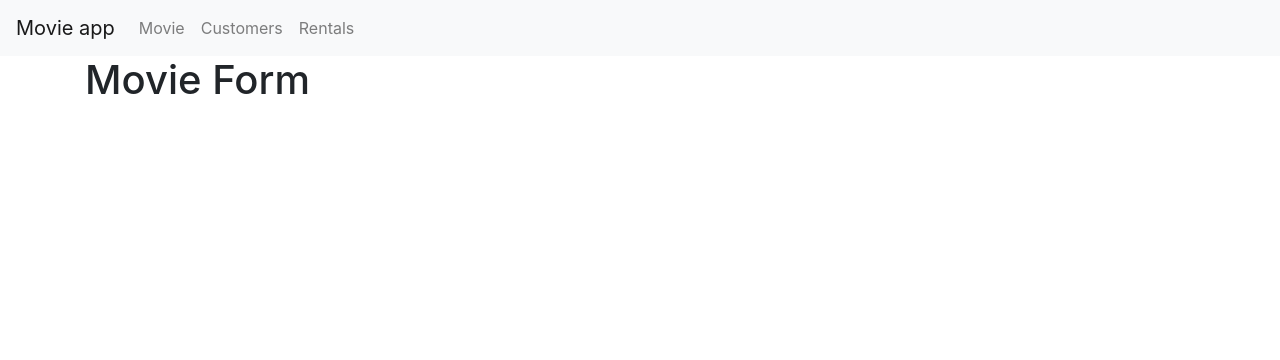
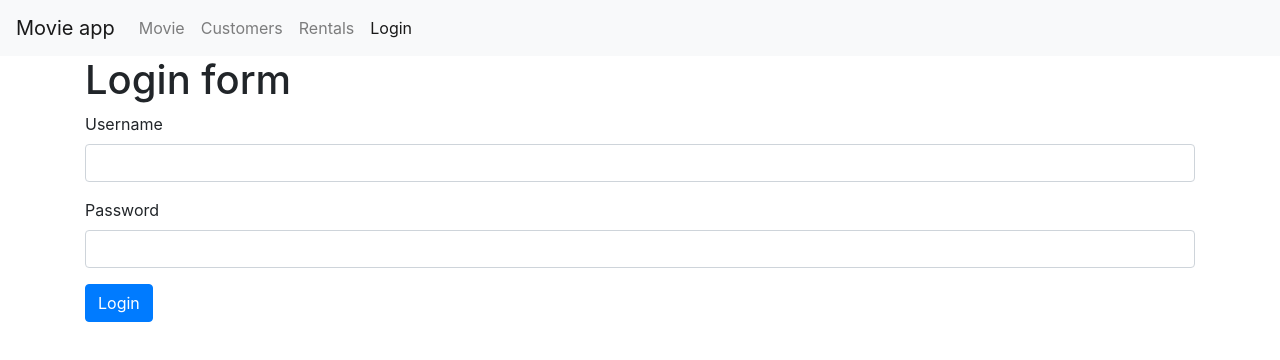
Before and after one commit to torikul-islam/movie-app, a React (Create React App) app: page /login in a window 1280 px wide. Before the commit this address led to /not-found/. Shown: the top 360 px of the page. Built offline with nearby package versions, Linux system fonts and the light colour scheme.

Commit message:
validate input field

```diff
--- a/package.json
+++ b/package.json
@@ -5,6 +5,7 @@
   "dependencies": {
     "bootstrap": "^4.3.1",
     "font-awesome": "^4.7.0",
+    "joi-browser": "^13.4.0",
     "lodash": "^4.17.11",
     "prop-types": "^15.7.2",
     "react": "^16.8.4",
--- a/src/App.js
+++ b/src/App.js
@@ -6,6 +6,7 @@
 import NotFound from "./components/NotFound"
 import Navbar from "./components/common/Navbar";
 import MovieForm from "./components/MovieForm";
+import LoginForm from "./components/loginForm";
 import './App.css';
 
 class App extends Component {
@@ -15,6 +16,7 @@
                 <Navbar/>
                 <main className="container">
                     <Switch>
+                        <Route path="/login/" component={LoginForm} exact/>
                         <Route path="/movies/:id/" component={MovieForm}/>
                         <Route path="/movies/" component={Movies} exact/>
                         <Route path="/customers/" component={Customers} exact/>
--- a/src/components/MoviesTable.js
+++ b/src/components/MoviesTable.js
@@ -1,17 +1,15 @@
-import React, {Component} from "react";
+import React, { Component } from "react";
 import Table from "./common/Table";
-import {Link} from "react-router-dom";
 
 class MoviesTable extends Component {
   columns = [
-        {path: "title", label: "Title",
-            content: (movie) => <Link to={`/movies/${movie._id}/`}>{movie.title}</Link> },
-        {path: "genre.name", label: "Genre"},
-        {path: "numberInStock", label: "Stock"},
-        {path: "dailyRentalRate", label: "Rate"},
+    { path: "title", label: "Title" },
+    { path: "genre.name", label: "Genre" },
+    { path: "numberInStock", label: "Stock" },
+    { path: "dailyRentalRate", label: "Rate" },
     {
       key: "delete",
-            content: (movie) => (
+      content: movie => (
         <button
           onClick={() => this.props.onDelete(movie)}
           className="btn btn-danger btn-sm"
@@ -23,7 +21,7 @@
   ];
 
   render() {
-        const {movies, sortColumn, onSort} = this.props;
+    const { movies, sortColumn, onSort } = this.props;
     return (
       <Table
         columns={this.columns}
--- a/src/components/common/Navbar.js
+++ b/src/components/common/Navbar.js
@@ -28,6 +28,11 @@
                             Rentals
                         </NavLink>
                     </li>
+                    <li className="nav-item">
+                        <NavLink className="nav-link" to="/login/">
+                            Login
+                        </NavLink>
+                    </li>
                 </ul>
             </div>
         </nav>);
--- /dev/null
+++ b/src/components/common/input.js
@@ -0,0 +1,22 @@
+import React from "react";
+
+const Input = ({name, label, value, error, onChange}) => {
+    return (
+        <div className="form-group">
+            <div>
+                <label htmlFor={name}>{label}</label>
+                <input
+                    value={value}
+                    onChange={onChange}
+                    id={name}
+                    name={name}
+                    type="text"
+                    className="form-control"
+                />
+                {error && <div className="alert alert-danger">{error}</div>}
+            </div>
+        </div>
+    );
+};
+
+export default Input;
--- /dev/null
+++ b/src/components/loginForm.js
@@ -0,0 +1,80 @@
+import React, {Component} from "react";
+import Input from "./common/input";
+import Joi from "joi-browser";
+
+class LoginForm extends Component {
+    state = {
+        account: {
+            username: "",
+            password: ""
+        },
+        errors: {}
+    };
+
+    schema = {
+        username: Joi.string().required().label("Username"),
+        password: Joi.string().required().label("Password")
+    };
+
+    validate = () => {
+        const options = {abortEarly:false};
+
+        const {error} = Joi.validate(this.state.account, this.schema,options );
+        if (!error) return null;
+
+        const errors={};
+        for (let item of error.details){
+            errors[item.path[0]] = item.message;
+        }
+        return errors;
+
+
+    };
+
+    handleSubmit = e => {
+        e.preventDefault();
+
+        const errors = this.validate();
+        this.setState({errors: errors || {}});
+        if (errors) return;
+        //call the server
+        console.log("Submitted");
+    };
+
+    handleChange = ({currentTarget: input}) => {
+        const errors = {...this.state.errors};
+
+
+        const account = {...this.state.account};
+        account[input.name] = input.value;
+        this.setState({account});
+    };
+
+    render() {
+        const {account, errors} = this.state;
+        return (
+            <div>
+                <h1>Login form</h1>
+                <form onSubmit={this.handleSubmit}>
+                    <Input
+                        name="username"
+                        value={account.username}
+                        label="Username"
+                        onChange={this.handleChange}
+                        error={errors.username}
+                    />
+                    <Input
+                        name="password"
+                        value={account.password}
+                        label="Password"
+                        onChange={this.handleChange}
+                        error={errors.password}
+                    />
+                    <button className="btn btn-primary">Login</button>
+                </form>
+            </div>
+        );
+    }
+}
+
+export default LoginForm;
```
Also changed, not shown: 1 other file (tests, documents, lock files or other folders). Lines whose indentation alone changed are shown as unchanged.
